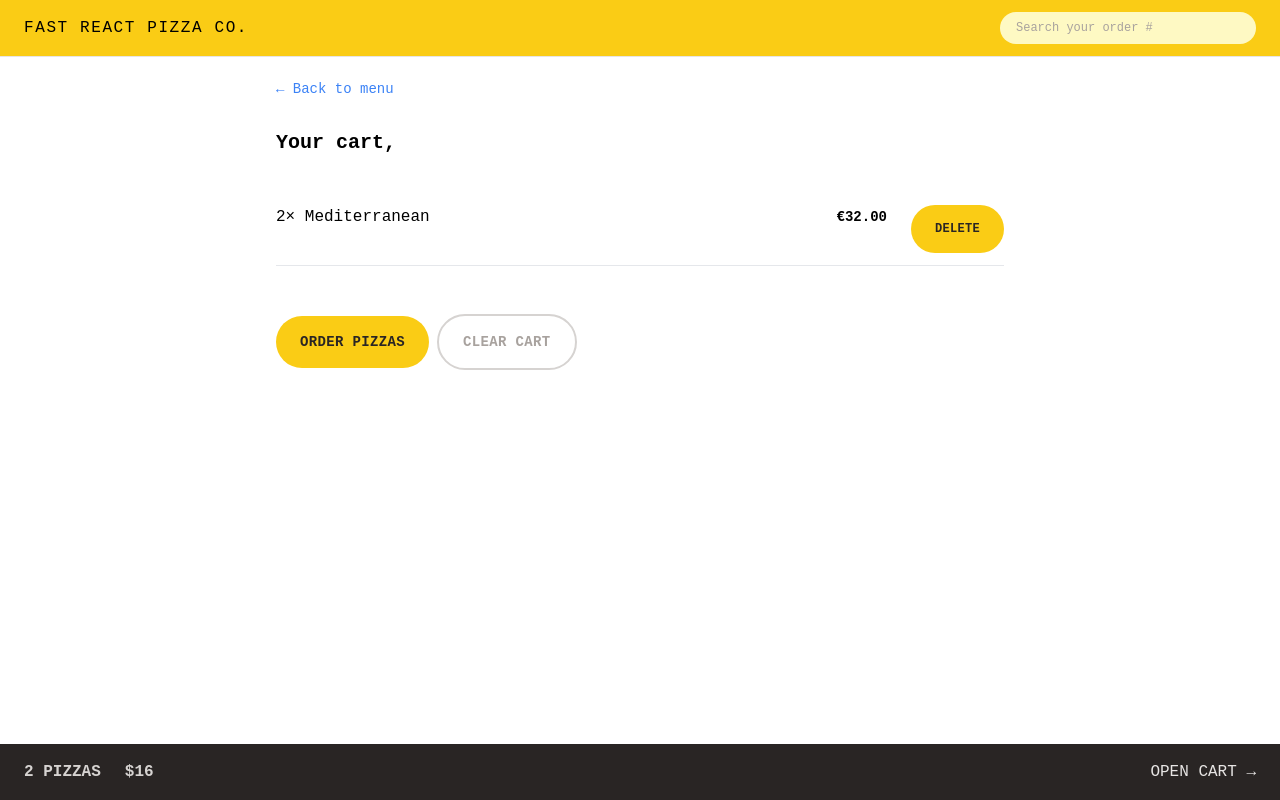
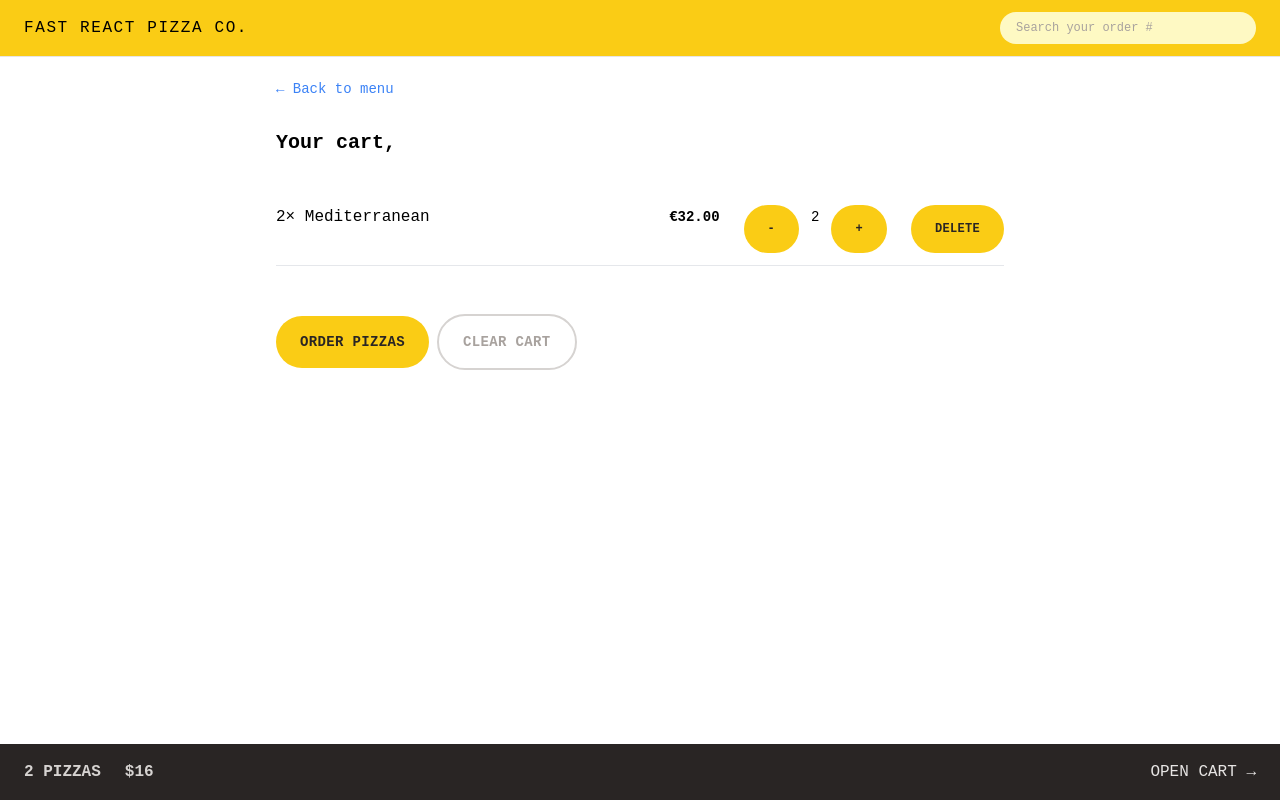
Before and after one commit to codexEquilizer/fast-react-pizza, a React app: page /cart in a window 1280 px wide. Built offline with nearby package versions, Linux system fonts and the light colour scheme; the HTML template or start-up script is replaced by a standard one.

Commit message:
Updating Cart Quantities

```diff
--- a/src/common ui/Button.jsx
+++ b/src/common ui/Button.jsx
@@ -9,6 +9,7 @@ function Button({ children, disabled, to, type, onClick }) {
     small: base + " py-2 px-4 md:px-5 md:py-2.5 text-xs",
     secondary:
       "focus: mt-6 inline-block text-sm rounded-full font-semibold uppercase tracking-wide text-stone-400 transition-colors duration-500 hover:bg-stpne-800 focus:bg-stone-300 hover:text-stone-800 focus:outline-none focus:ring focus:ring-stone-200 focus:ring-offset-2 disabled:cursor-not-allowed md:px-6 md:py-4 border-2 border-stone-300 px-4 py-2.5 md:px-6 md:py-3.5",
+    round: base + " py-1 px-2.5 md:px-3.5 md:py-2 text-xs",
   };
 
   if (to)
--- a/src/features/cart/CartItem.jsx
+++ b/src/features/cart/CartItem.jsx
@@ -1,8 +1,12 @@
+import { useSelector } from "react-redux";
 import { formatCurrency } from "../../utils/helpers";
 import DeleteItem from "./deleteItem";
+import UpdateItemQuantity from "./UpdateItemQuantity";
+import { getCurrentQuantityById } from "./cartSlice";
 
 function CartItem({ item }) {
   const { pizzaId, name, quantity, totalPrice } = item;
+  const currentQuantity = useSelector(getCurrentQuantityById(pizzaId));
 
   return (
     <li className="py-3 sm:flex sm:items-center sm:justify-between">
@@ -11,6 +15,10 @@ function CartItem({ item }) {
       </p>
       <div className="flex items-center justify-between sm:gap-6">
         <p className="text-sm font-bold">{formatCurrency(totalPrice)}</p>
+        <UpdateItemQuantity
+          pizzaId={pizzaId}
+          currentQuantity={currentQuantity}
+        />
         <DeleteItem pizzaId={pizzaId} />
       </div>
     </li>
--- /dev/null
+++ b/src/features/cart/UpdateItemQuantity.jsx
@@ -0,0 +1,20 @@
+import { useDispatch } from "react-redux";
+import Button from "../../common ui/Button";
+import { decreaseQuantity, increaseQuantity } from "./cartSlice";
+
+function UpdateItemQuantity({ pizzaId, currentQuantity }) {
+  const dispatch = useDispatch();
+  return (
+    <div className="flex gap-2 sm:items-center md:gap-3">
+      <Button type="round" onClick={() => dispatch(decreaseQuantity(pizzaId))}>
+        -
+      </Button>
+      <span className="text-sm font-medium">{currentQuantity}</span>
+      <Button type="round" onClick={() => dispatch(increaseQuantity(pizzaId))}>
+        +
+      </Button>
+    </div>
+  );
+}
+
+export default UpdateItemQuantity;
--- a/src/features/cart/cartSlice.js
+++ b/src/features/cart/cartSlice.js
@@ -27,15 +27,18 @@ const cartSlice = createSlice({
     },
     increaseQuantity(state, action) {
       //  payload: pizzaId
-      const item = state.cart.find((item) => item === action.payload);
+      const item = state.cart.find((item) => item.pizzaId === action.payload);
       item.quantity++;
       item.totalPrice = item.quantity * item.unitPrice;
     },
     decreaseQuantity(state, action) {
       //  payload: pizzaId
-      const item = state.cart.find((item) => item === action.payload);
+      const item = state.cart.find((item) => item.pizzaId === action.payload);
       item.quantity--;
       item.totalPrice = item.quantity * item.unitPrice;
+
+      // If the quantity is 0 then delete the item from the cart
+      if (item.quantity === 0) cartSlice.caseReducers.deleteItem(state, action);
     },
     clearCart(state) {
       state.cart = [];
--- a/src/features/menu/MenuItem.jsx
+++ b/src/features/menu/MenuItem.jsx
@@ -3,6 +3,7 @@ import Button from "../../common ui/Button";
 import { useDispatch, useSelector } from "react-redux";
 import { addItem, getCurrentQuantityById } from "../cart/cartSlice";
 import DeleteItem from "../cart/deleteItem";
+import UpdateItemQuantity from "../cart/UpdateItemQuantity";
 
 function MenuItem({ pizza }) {
   const { id, name, unitPrice, ingredients, soldOut, imageUrl } = pizza;
@@ -41,7 +42,15 @@ function MenuItem({ pizza }) {
               Sold out
             </p>
           )}
-          {isInCart && <DeleteItem pizzaId={id} />}
+          {isInCart && (
+            <div className="item-center flex gap-3 sm:gap-8">
+              <UpdateItemQuantity
+                pizzaId={id}
+                currentQuantity={currentQuantity}
+              />
+              <DeleteItem pizzaId={id} />
+            </div>
+          )}
           {!soldOut && !isInCart && (
             <Button type="small" onClick={handleAddToCart}>
               Add to Cart
```
